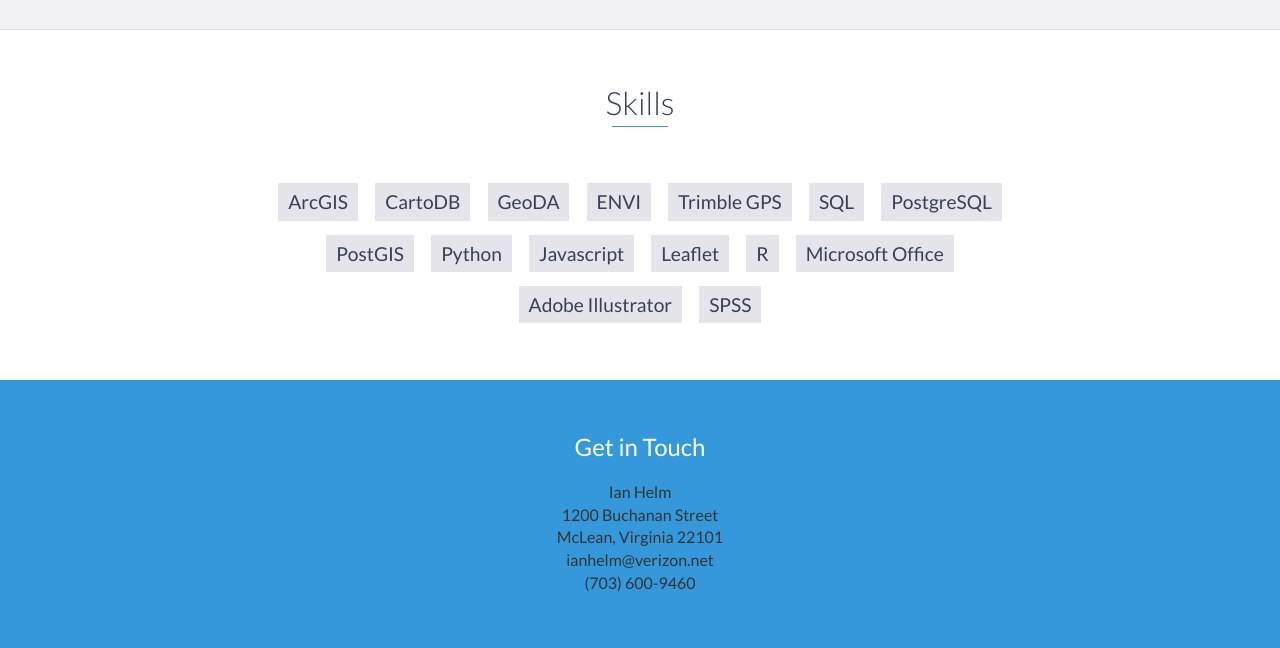
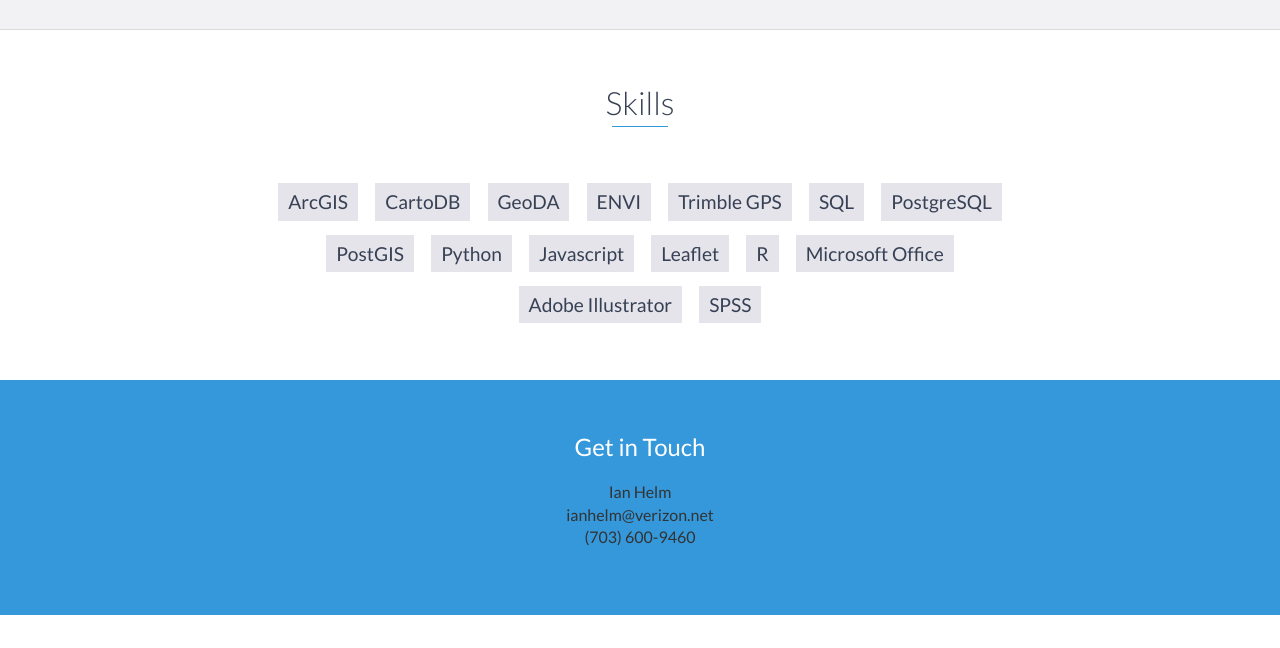
Before and after one commit to IanHelm/ianhelm.github.io, a website: page index.html in a window 1280 px wide. Shown: the part 4216-4864 px from the top of the page. Drawn offline with nearby package versions, Linux system fonts and the light colour scheme.

Commit message:
Add files via upload

```diff
--- a/index.html
+++ b/index.html
@@ -252,8 +252,6 @@
         <h2>Get in Touch</h2>
 		<p>
 		  Ian Helm<br>
-		  1200 Buchanan Street<br>
-		  McLean, Virginia 22101<br>
 		  ianhelm@verizon.net<br>
 		  (703) 600-9460<br>
 		</p>
```
